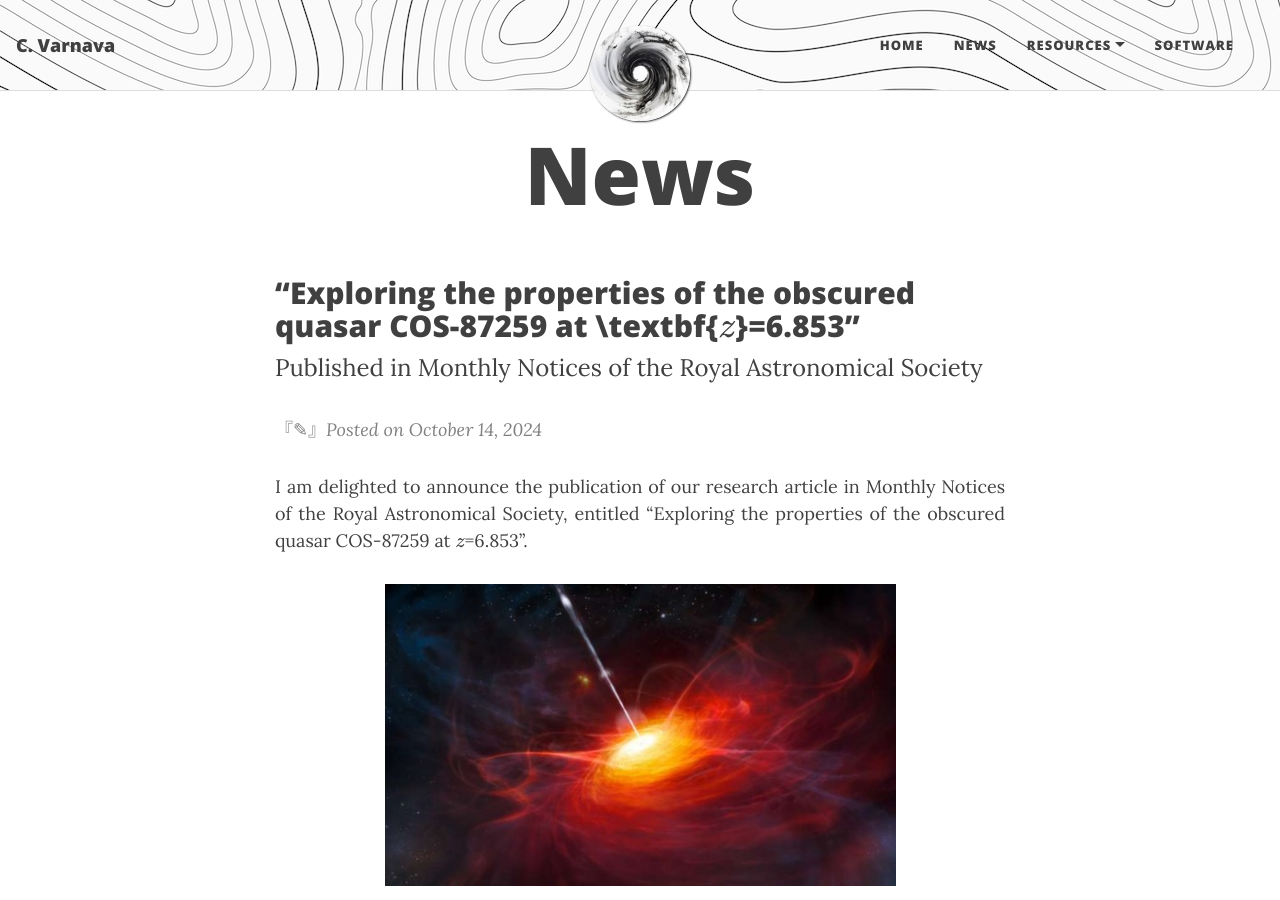
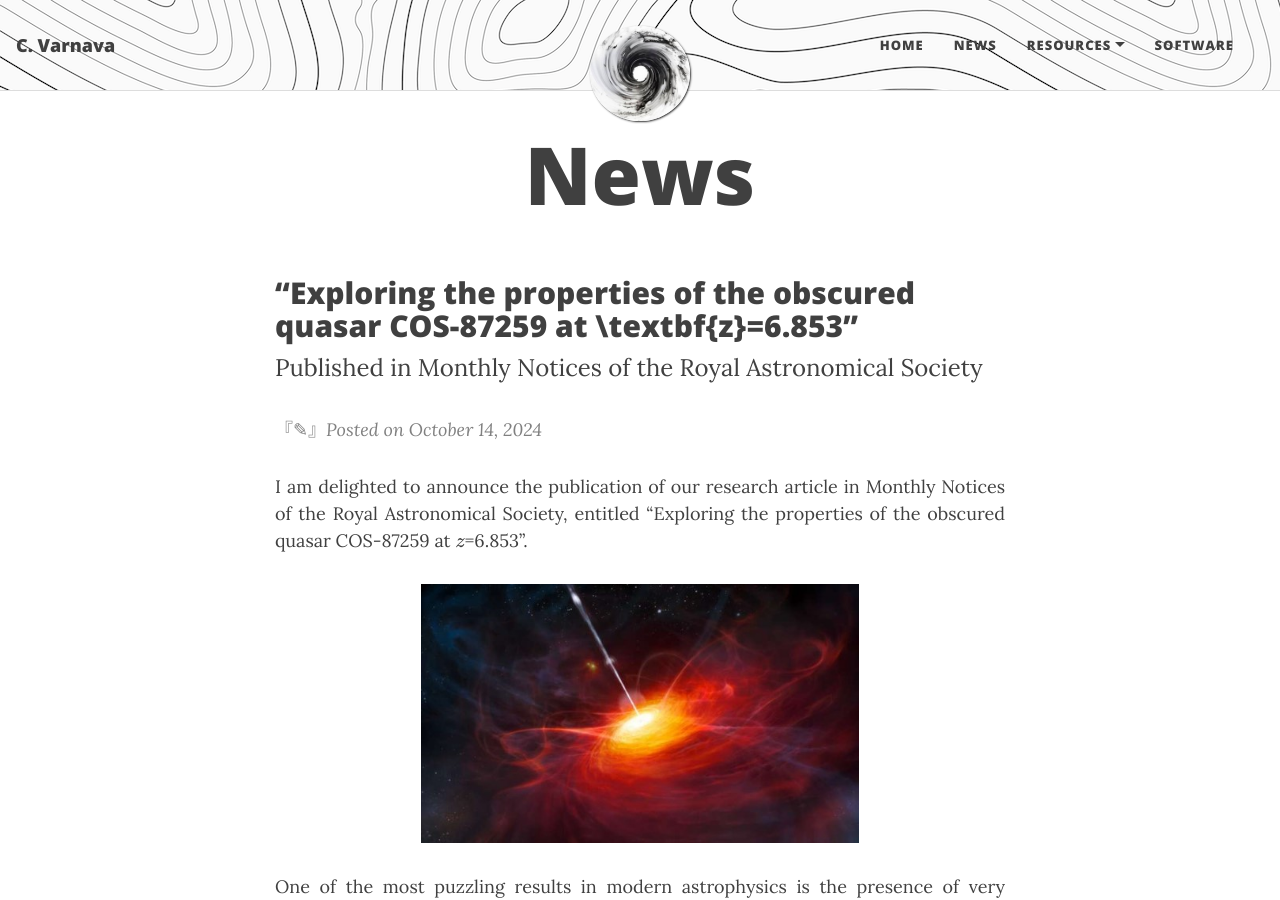
Before and after one commit to ch-var/ch-var.github.io, a Jekyll site: the page built from news.html, in a window 1280 px wide and 900 px high. Built offline with Jekyll 4.4.1, drawn with Linux system fonts in a browser that asks for light colours; formulas are drawn with MathJax 3.

Commit message:
Update news.html

```diff
--- a/news.html
+++ b/news.html
@@ -4,7 +4,7 @@
 mathjax: true
 ---
 <p>
-<h2>“Exploring the properties of the obscured quasar COS-87259 at \textbf{\(z\)}=6.853”</h2>
+<h2>“Exploring the properties of the obscured quasar COS-87259 at \textbf{z}=6.853”</h2>
 <font size="+2">Published in Monthly Notices of the Royal Astronomical Society</font>
 <p>
 <p>
@@ -13,7 +13,7 @@
 <p align='justify'>I am delighted to announce the publication of our research article in Monthly Notices of the Royal Astronomical Society, entitled “Exploring the properties of the obscured quasar COS-87259 at \(z\)=6.853”.
 
 <p align="center">
-<img src="/assets/img/SBMH.jpg" width="70%" height="70%">
+<img src="/assets/img/SBMH.jpg" width="60%" height="60%">
 </p>
 
 <p align='justify'>One of the most puzzling results in modern astrophysics is the presence of very massive supermassive black holes in the... <a href="https://ch-var.github.io/2024-10-14-COS"><b style="color:#424242";>[Read more]</b></a>
```
